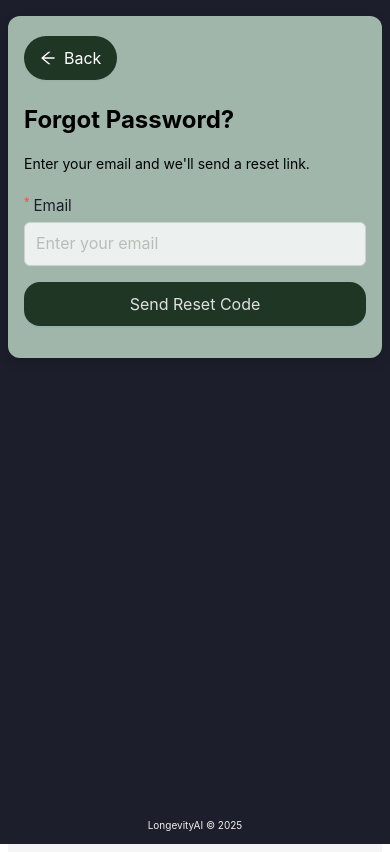
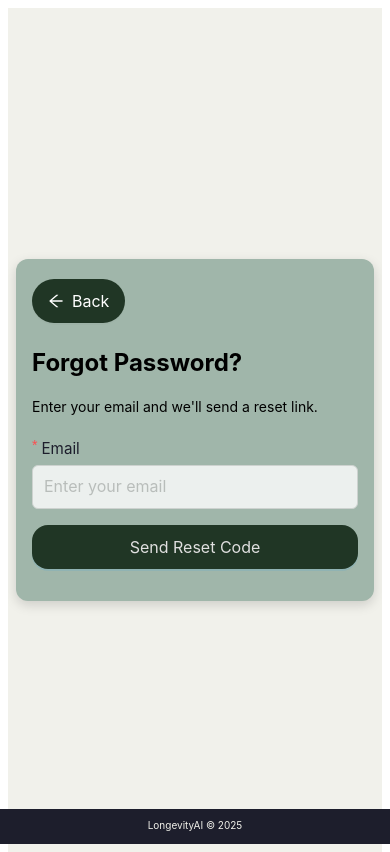
Before and after one commit to violetyousif/Methuselah, a Next.js app: page /forgotPassword in a window 390 px wide. Built offline with nearby package versions, Linux system fonts and the light colour scheme.

Commit message:
Refactor ForgotPassword and ResetPassword pages for improved styling and responsiveness; added default mode enforcement on ResetPassword.

```diff
--- a/src/pages/forgotPassword.tsx
+++ b/src/pages/forgotPassword.tsx
@@ -63,7 +63,11 @@ export default function ForgotPassword() {
         <p  className="forgot-password-subtext">Enter your email and we'll send a reset link.</p>
 
         <Form layout="vertical" onSubmitCapture={handleSubmit}>
-          <Form.Item label={<span style={styles.label}>Email</span>} required>
+          <Form.Item
+            style={styles.rowSpacing}
+            label={<span style={styles.label}>Email</span>}
+            required
+          >
             <Input
               type="email"
               value={email}
@@ -97,27 +101,21 @@ export default function ForgotPassword() {
 
 const styles = {
   page: {
-    backgroundColor: '#1D1E2C',
-    display: 'block',
-    position: 'absolute' as const,
+    backgroundColor: '#F1F1EB', // Changed from dark '#1D1E2C' to light for consistency
+    display: 'flex',
+    justifyContent: 'center',
+    alignItems: 'center',
     minHeight: '100vh',
-    left: 0,
-    top: 0,
-    right: 0,
-    bottom: 0,
-    height: '100%',
-    width: '100%',
-    marginLeft: 'auto',
-    marginRight: 'auto',
-    padding: '6rem 0',
+    padding: '2rem 1rem',
+    position: 'relative' as const,
   },
   card: {
     maxWidth: 400,
-    margin: '1rem auto',
+    width: '100%', // Make it fully responsive
     padding: '2rem',
     backgroundColor: '#A0B6AA',
     borderRadius: '2rem',
-    boxShadow: '0 8px 32px rgba(0,0,0,0.15), 0 4px 16px rgba(32,54,37,0.1)'
+    boxShadow: '0 8px 32px rgba(0,0,0,0.15), 0 4px 16px rgba(32,54,37,0.1)',
   },
   backButton: {
     marginBottom: '24px',
@@ -149,6 +147,8 @@ const styles = {
     backgroundColor: '#203625',
     color: '#e0e0e0',
     borderRadius: '1rem'
+  },
+  rowSpacing: {
+    marginBottom: '0.6px'
   }
-
-};
+} as const;
```
Also changed, not shown: src/pages/resetPassword.tsx (+6 -1 lines).
